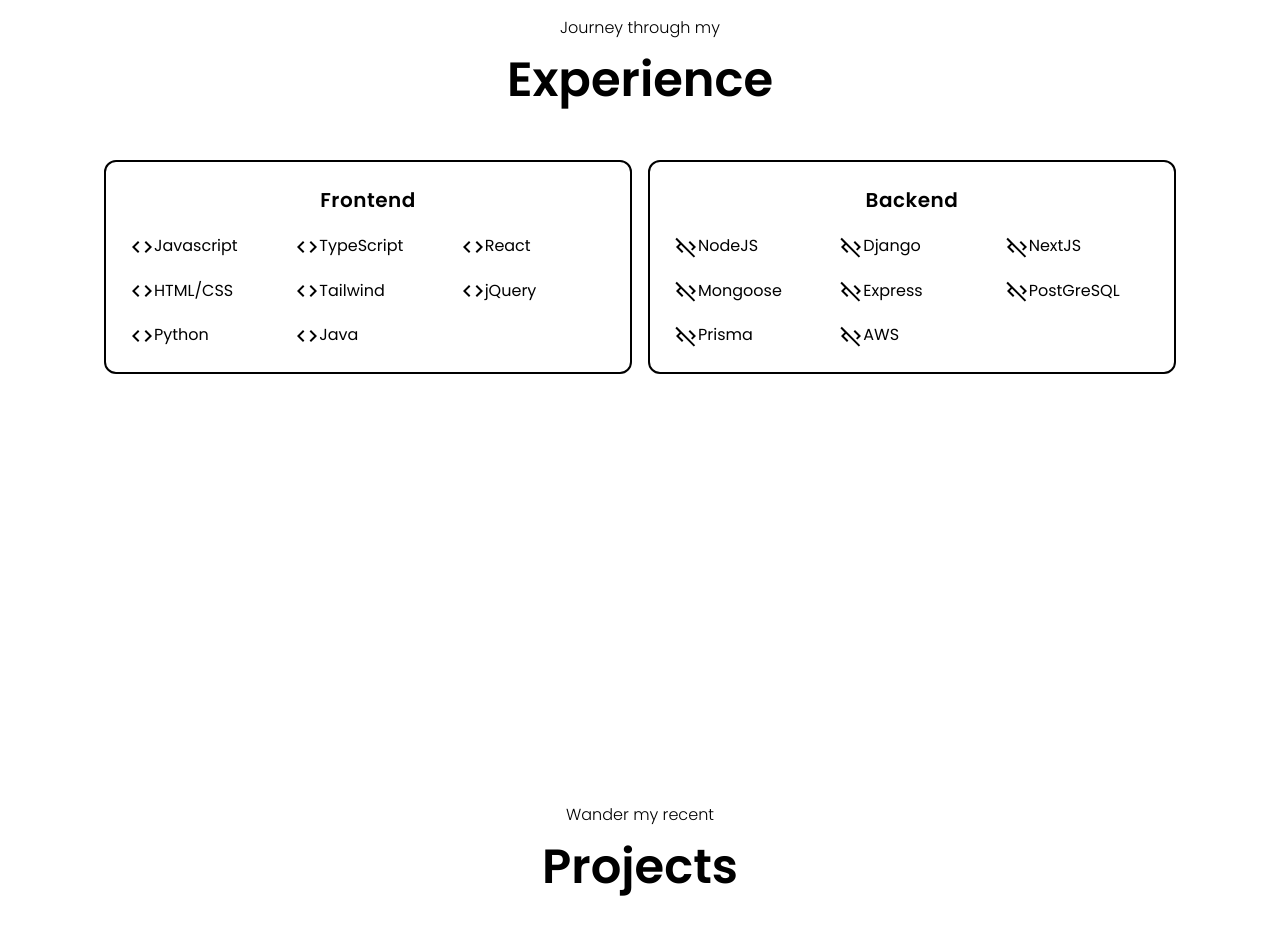
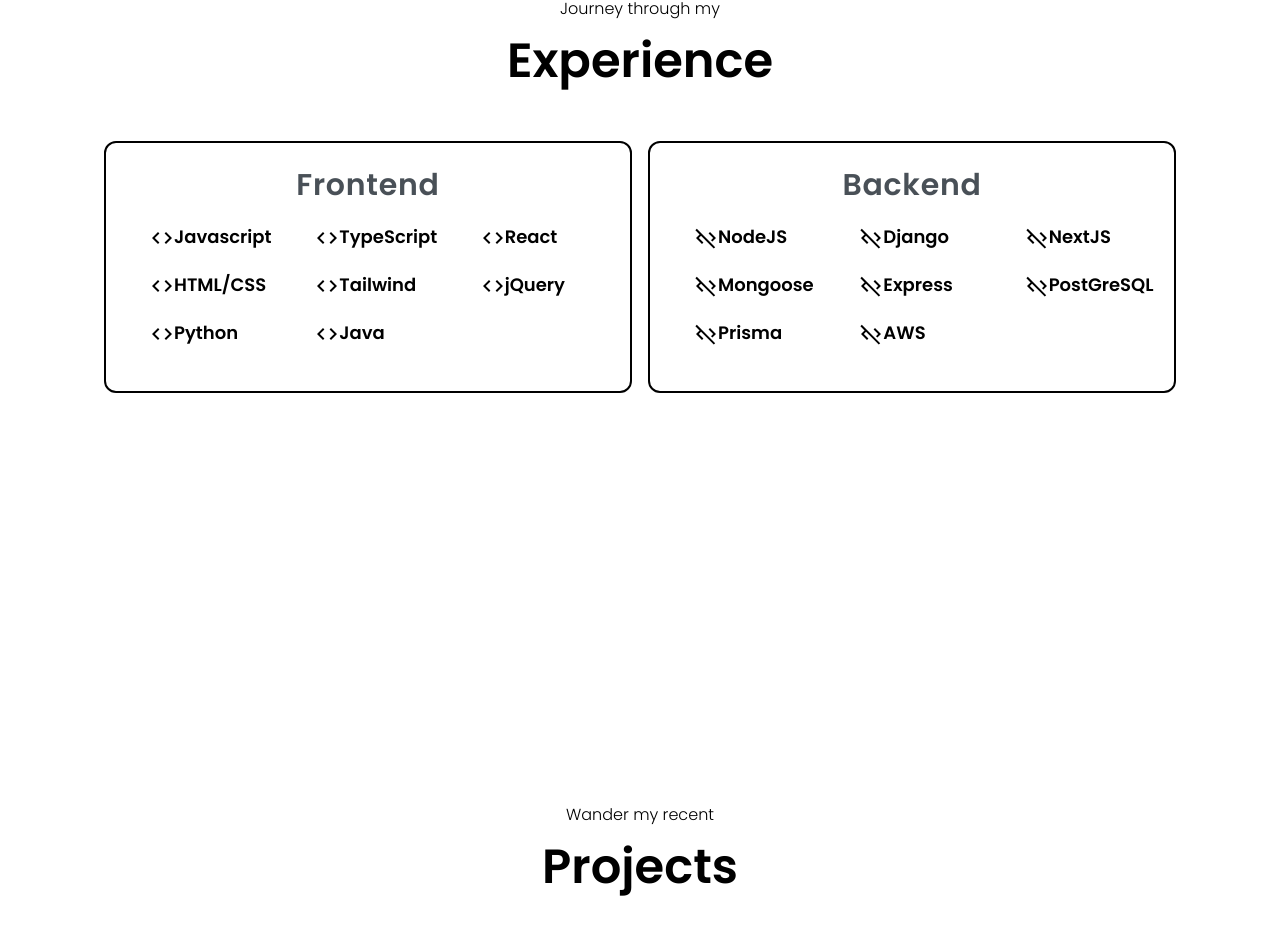
Before and after one commit to ericvpineda/portfolio-website, a Next.js app: page / in a window 1280 px wide. Shown: the part 1533-2468 px from the top of the page. Built offline with nearby package versions, Linux system fonts and the light colour scheme.

Commit message:
updated -- experience component ui

```diff
--- a/components/Experience.jsx
+++ b/components/Experience.jsx
@@ -25,17 +25,17 @@
   ];
 
   return (
-    <div id="experience" className="section flex-col mb-5 px-10 mt-36 md:mt-0">
+    <div id="experience" className="section flex-col mb-5 px-10 mt-56 sm:mt-0">
       <div className="text-center mb-10">
         <h2 className="section_text">Journey through my</h2>
         <h1 className="header_title">Experience</h1>
       </div>
       <div className="flex w-full gap-4 flex-col sm:flex-row">
         <div className="section_border">
-          <h3 className="font-semibold text-xl tracking-wide mb-5">Frontend</h3>
+          <h3 className="font-semibold text-3xl tracking-wide text-[#495057]">Frontend</h3>
           <ul className="experience_tech">
             {frontendTech.map((tech) => (
-              <li className="whitespace-nowrap">
+              <li className="whitespace-nowrap experience_tech_item">
                 <CodeIcon />
                 {tech}
               </li>
@@ -43,12 +43,12 @@
           </ul>
         </div>
         <div className="section_border">
-          <h3 className="font-semibold text-xl tracking-wide mb-5">
+          <h3 className="font-semibold text-3xl tracking-wide text-[#495057]">
             Backend
           </h3>
           <ul className="experience_tech">
             {backendTech.map((tech) => (
-              <li className="whitespace-nowrap">
+              <li className="whitespace-nowrap experience_tech_item">
                 <CodeOffIcon />
                 {tech}
               </li>
--- a/styles/globals.css
+++ b/styles/globals.css
@@ -38,5 +38,9 @@
 }
 
 .experience_tech {
-    @apply grid grid-cols-2 sm:grid-cols-3 w-full gap-0 md:gap-5
+    @apply grid grid-cols-2 sm:grid-cols-3 w-full gap-3 md:gap-5 justify-center items-center ml-10 py-5
 }
+
+.experience_tech_item {
+    @apply text-lg font-semibold
+}
```
